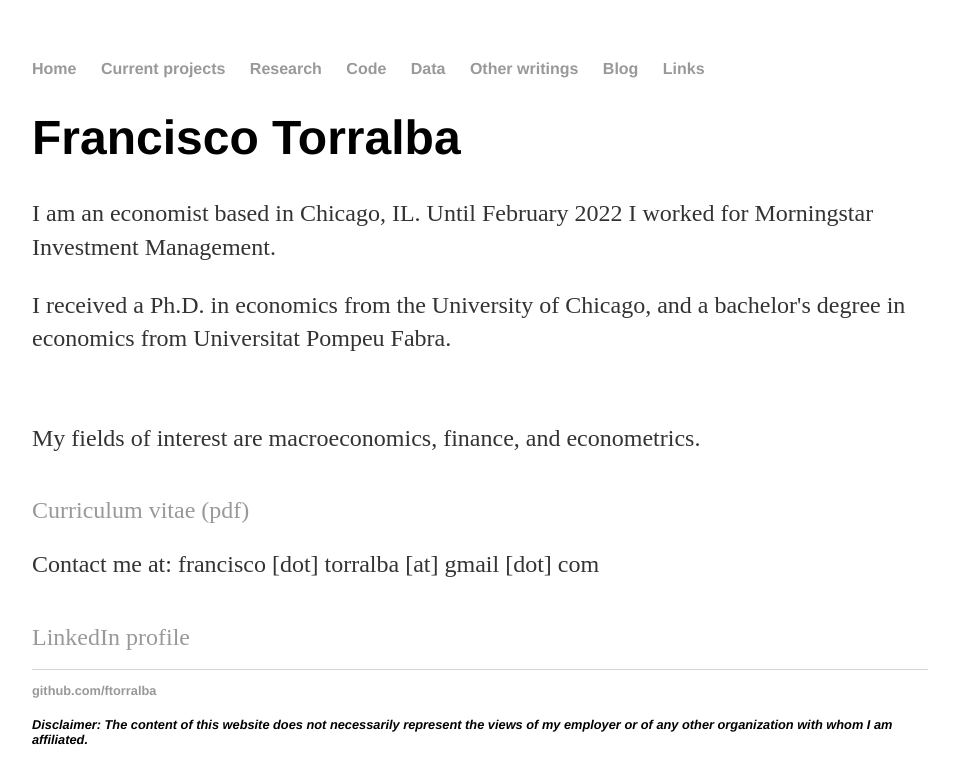
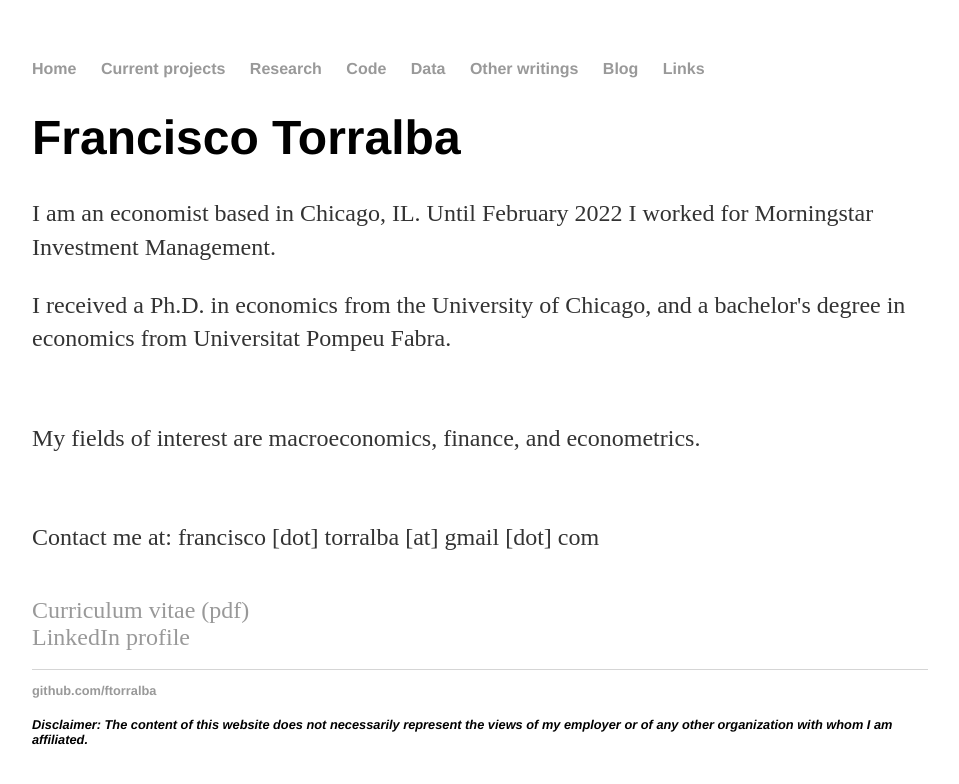
Before and after one commit to ftorralba/ftorralba.github.io, a Jekyll site: the page built from index.html, in a window 1280 px wide. Shown: the top 784 px of the page, without its empty margins (160-1119 px from the left). Built offline with Jekyll 4.4.1, drawn with Linux system fonts in a browser that asks for light colours.

Commit message:
Update index.html

```diff
--- a/index.html
+++ b/index.html
@@ -10,9 +10,9 @@ title: Francisco Torralba
 	</br>
 	<p>My fields of interest are macroeconomics, finance, and econometrics.</p>
 	</br>
-	<a style='font-size: 1.5em;' href="FTorralba_Resume_short_20220305.pdf" download="FTorralba_Resume_short_20220305.pdf">Curriculum vitae (pdf)</a>
-        </br>
         <p>Contact me at: francisco [dot] torralba [at] gmail [dot] com</p>
+	</br>
+        <a style='font-size: 1.5em;' href="FTorralba_Resume_short_20220305.pdf" download="FTorralba_Resume_short_20220305.pdf">Curriculum vitae (pdf)</a>
         </br>
 	<a style='font-size: 1.5em;' href="https://www.linkedin.com/in/franciscotorralba/">LinkedIn profile</a>
         </br>
```
